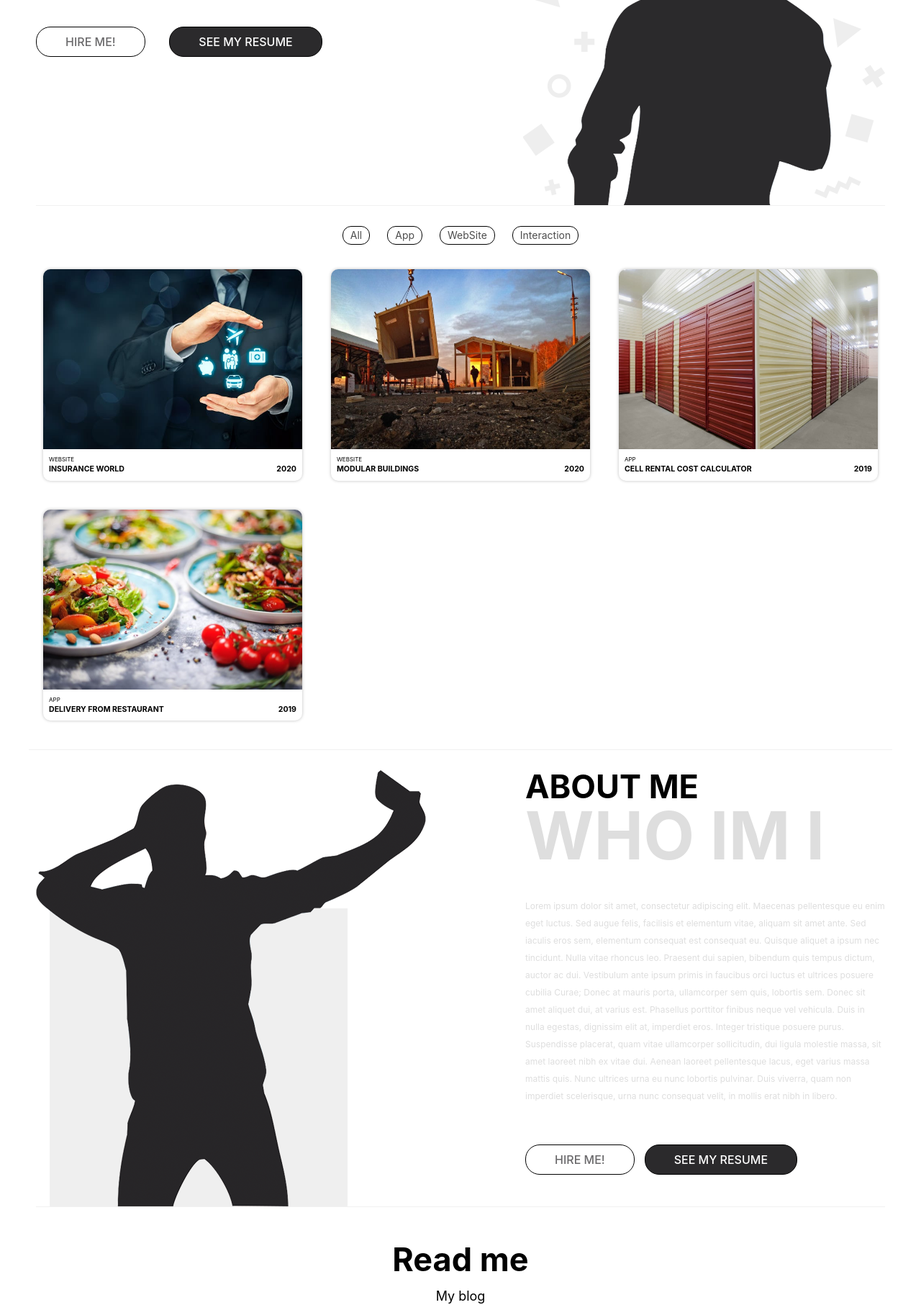
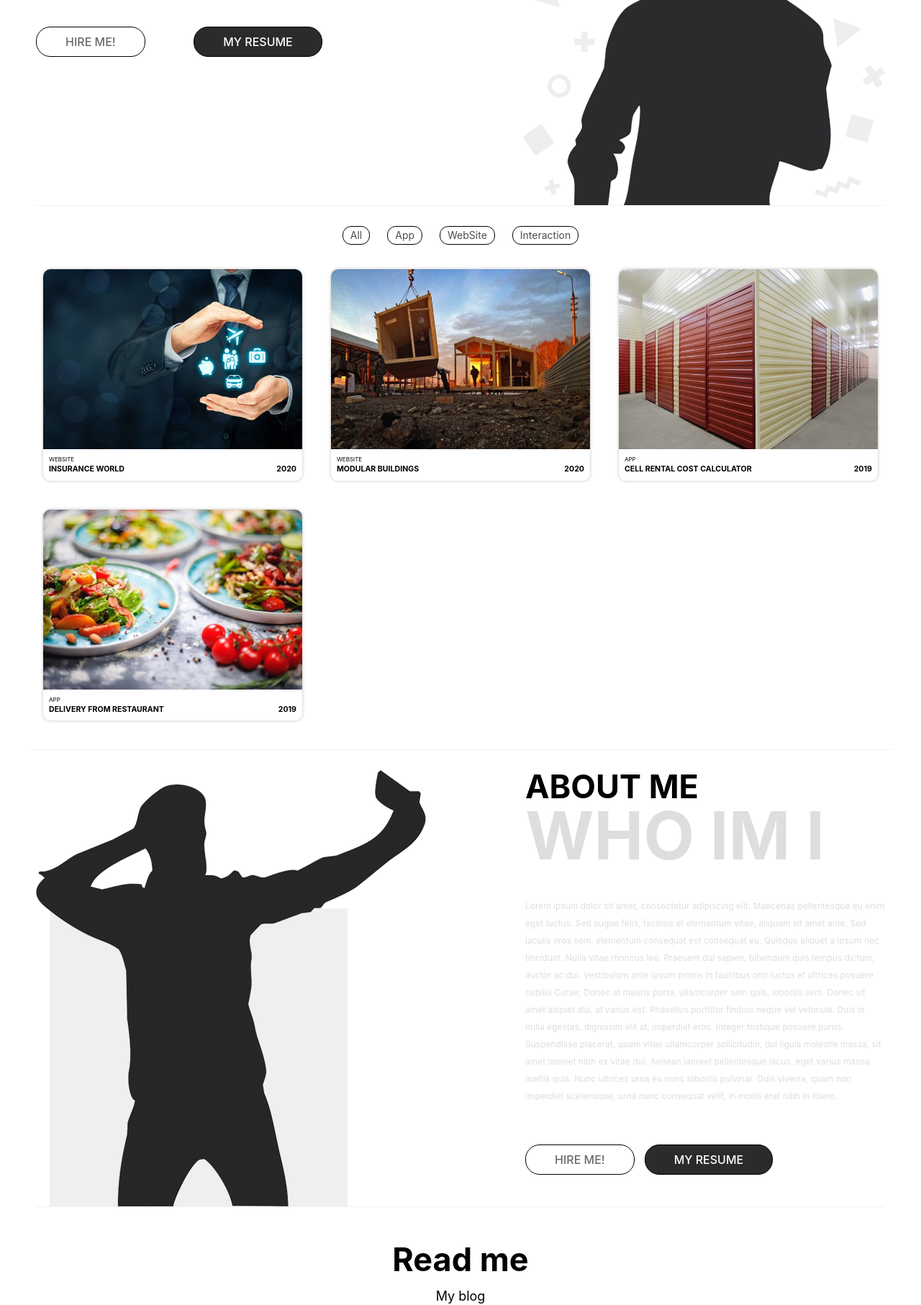
Before and after one commit to sanchik77/Portfolio, a plain HTML site: page index.html in a window 1280 px wide. Shown: the part 1131-2944 px from the top of the page at 72% size. Drawn offline with Linux system fonts and the light colour scheme.

Commit message:
Update index.html

```diff
--- a/index.html
+++ b/index.html
@@ -75,7 +75,7 @@
                             </div>
                             <div class="intro__button">
                                 <button class="btn btn--intro" type="button">Hire Me!</button>
-                                <button class="btn btn--intro active"><a  href="assets/file/Alexandr_Voieikov_resume(RU).pdf" target="_blank">See my
+                                <button class="btn btn--intro active"><a  href="assets/file/Alexandr_Voieikov_resume.pdf" target="_blank">My
                                     resume</a></button>
                             </div>
 
@@ -191,7 +191,7 @@
                                 imperdiet scelerisque, urna nunc consequat velit, in mollis erat nibh in libero.</div>
                                 <div class="about__button">
                                     <button class="btn btn--intro " type="button">Hire Me!</button>
-                                    <button class="btn btn--intro active"><a  href="assets/file/Alexandr_Voieikov_resume(RU).pdf" target="_blank">See my
+                                    <button class="btn btn--intro active"><a  href="assets/file/Alexandr_Voieikov_resume.pdf" target="_blank">My
                                         resume</a></button>
                                 </div>
                         </div>
```
